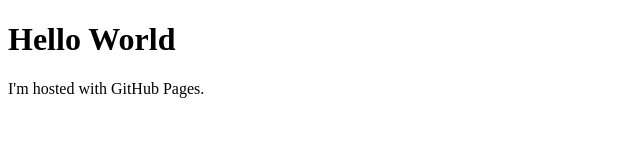
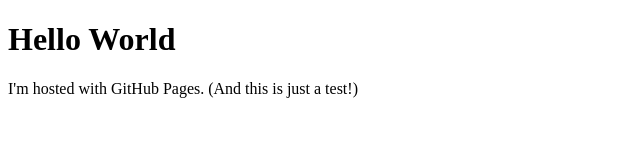
Before and after one commit to yovko/yovko.github.io, a plain HTML site: page index.html in a window 1280 px wide. Shown: the whole page, without its empty margins (0-640 px from the left). Drawn offline with Linux system fonts and the light colour scheme.

Commit message:
Not important fix

```diff
--- a/index.html
+++ b/index.html
@@ -2,6 +2,6 @@
 <html>
 <body>
  <h1>Hello World</h1>
- <p>I'm hosted with GitHub Pages.</p>
+ <p>I'm hosted with GitHub Pages. (And this is just a test!)</p>
 </body>
 </html>
```
